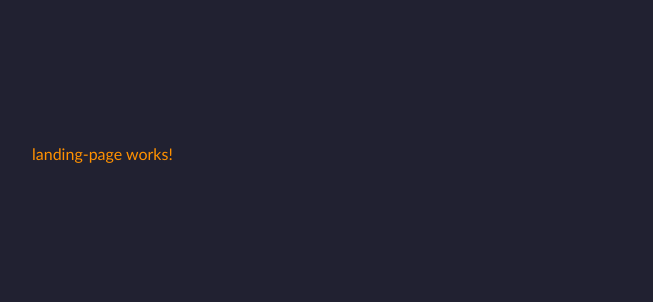
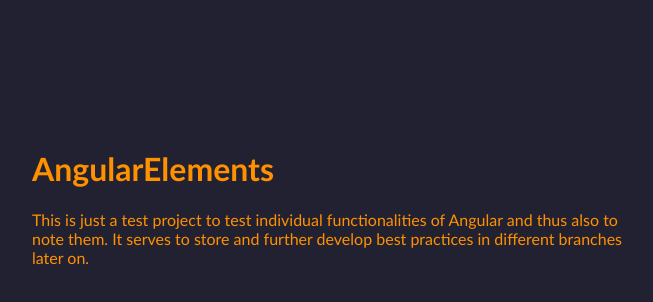
Before and after one commit to KevinWissmer/AngularElements, an Angular app: page / in a window 1280 px wide. Shown: the top 302 px of the page, without its empty margins (96-749 px from the left). Built offline with nearby package versions, Linux system fonts and the light colour scheme.

Commit message:
added p style and introduction text

```diff
--- a/src/app/landing-page/landing-page.component.html
+++ b/src/app/landing-page/landing-page.component.html
@@ -1 +1,2 @@
-<p>landing-page works!</p>
+<h1>AngularElements</h1>
+<p>This is just a test project to test individual functionalities of Angular and thus also to note them. It serves to store and further develop best practices in different branches later on.</p>
--- a/src/styles.scss
+++ b/src/styles.scss
@@ -25,3 +25,7 @@ button{
         background-color: #faa940;
     }
 }
+
+p{
+    max-width: 64ch;
+}
```
